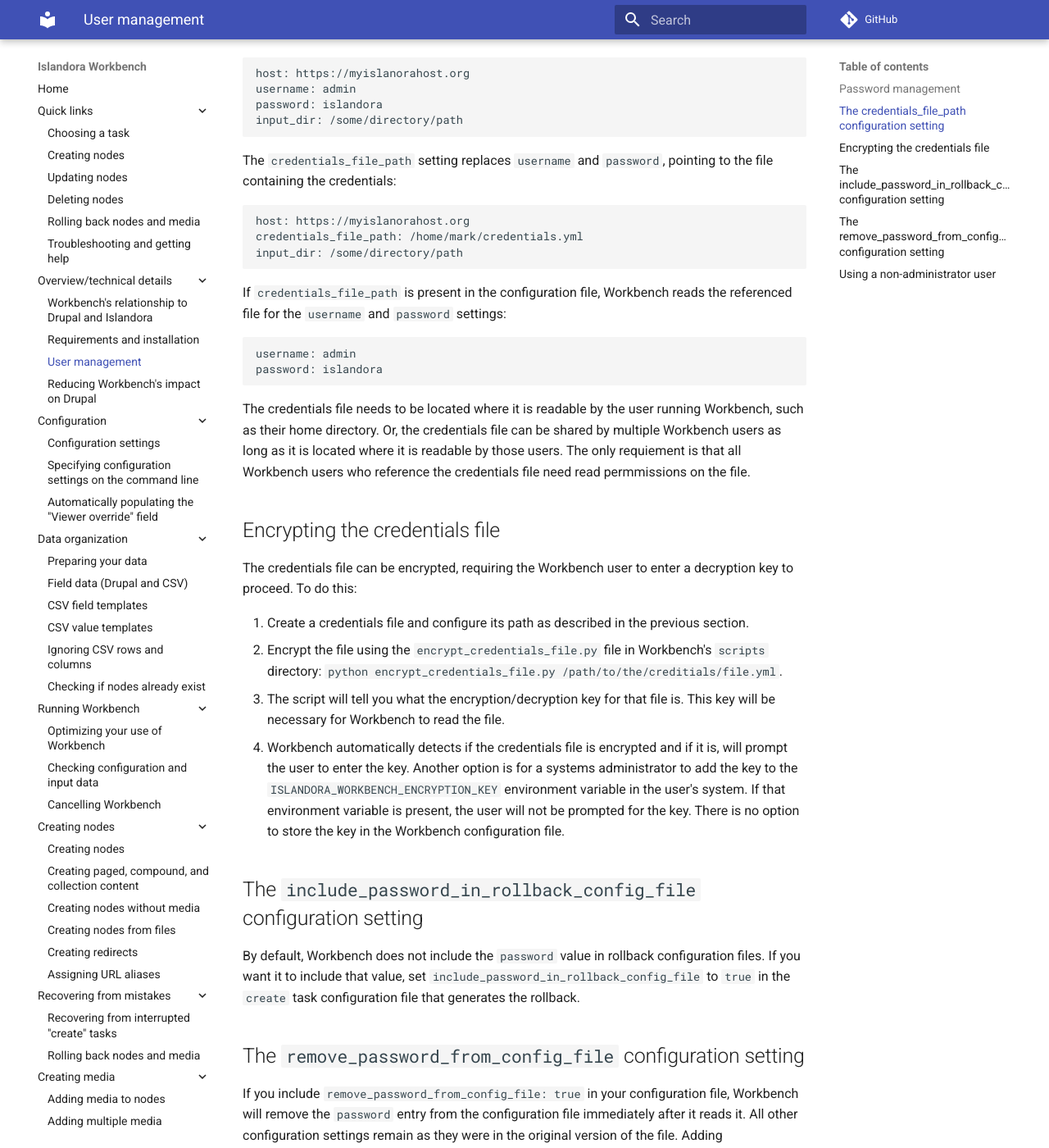
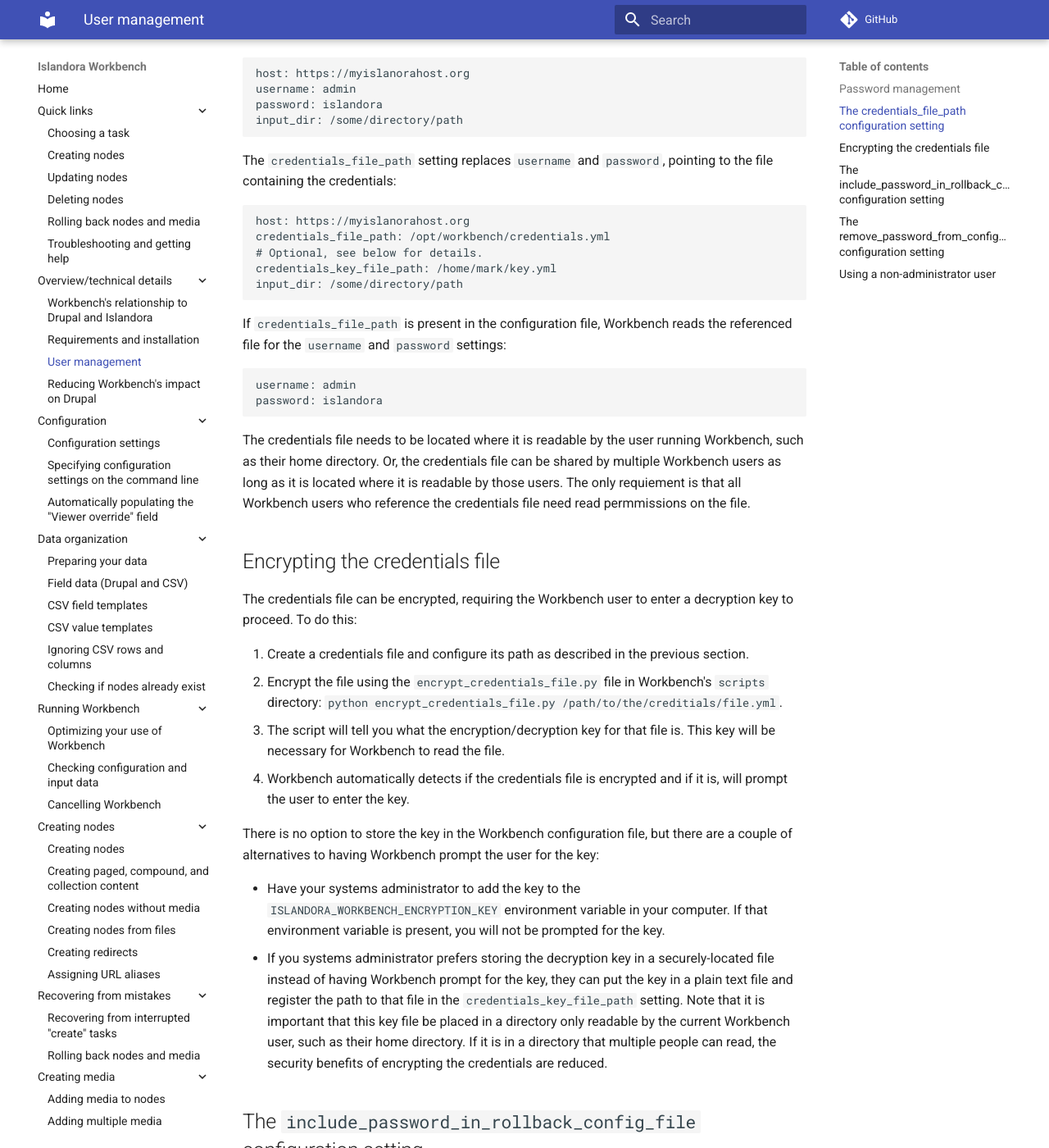
Before and after one commit to mjordan/islandora_workbench_docs, an MkDocs documentation site: the page built from docs/user_management.md, in a window 1280 px wide and 1400 px high, scrolled down 1152 px. Shown: the whole window at 82% size. Built offline with MkDocs 1.6.1 and Material for MkDocs 9.7.7, drawn with Linux system fonts in a browser that asks for light colours; comment, search, counter and statistics services are not loaded.

Commit message:
Updated docs to include the new credentials_key_path_file setting.

````diff
--- a/docs/user_management.md
+++ b/docs/user_management.md
@@ -32,7 +32,9 @@
 
 ```
 host: https://myislanorahost.org
-credentials_file_path: /home/mark/credentials.yml
+credentials_file_path: /opt/workbench/credentials.yml
+# Optional, see below for details.
+credentials_key_file_path: /home/mark/key.yml
 input_dir: /some/directory/path
 ```
 
@@ -52,7 +54,12 @@
 1. Create a credentials file and configure its path as described in the previous section.
 2. Encrypt the file using the `encrypt_credentials_file.py` file in Workbench's `scripts` directory: `python encrypt_credentials_file.py /path/to/the/creditials/file.yml`.
 3. The script will tell you what the encryption/decryption key for that file is. This key will be necessary for Workbench to read the file.
-4. Workbench automatically detects if the credentials file is encrypted and if it is, will prompt the user to enter the key. Another option is for a systems administrator to add the key to the `ISLANDORA_WORKBENCH_ENCRYPTION_KEY` environment variable in the user's system. If that environment variable is present,  the user will not be prompted for the key. There is no option to store the key in the Workbench configuration file.
+4. Workbench automatically detects if the credentials file is encrypted and if it is, will prompt the user to enter the key.
+
+There is no option to store the key in the Workbench configuration file, but there are a couple of alternatives to having Workbench prompt the user for the key:
+
+- Have your systems administrator to add the key to the `ISLANDORA_WORKBENCH_ENCRYPTION_KEY` environment variable in your computer. If that environment variable is present, you will not be prompted for the key.
+- If you systems administrator prefers storing the decryption key in a securely-located file instead of having Workbench prompt for the key, they can put the key in a plain text file and register the path to that file in the `credentials_key_file_path` setting. Note that it is important that this key file be placed in a directory only readable by the current Workbench user, such as their home directory. If it is in a directory that multiple people can read, the security benefits of encrypting the credentials are reduced.
 
 ## The `include_password_in_rollback_config_file` configuration setting
 
````
Also changed, not shown: docs/changelog.md (+3 -1 lines), docs/configuration.md (+4 -1 lines).
